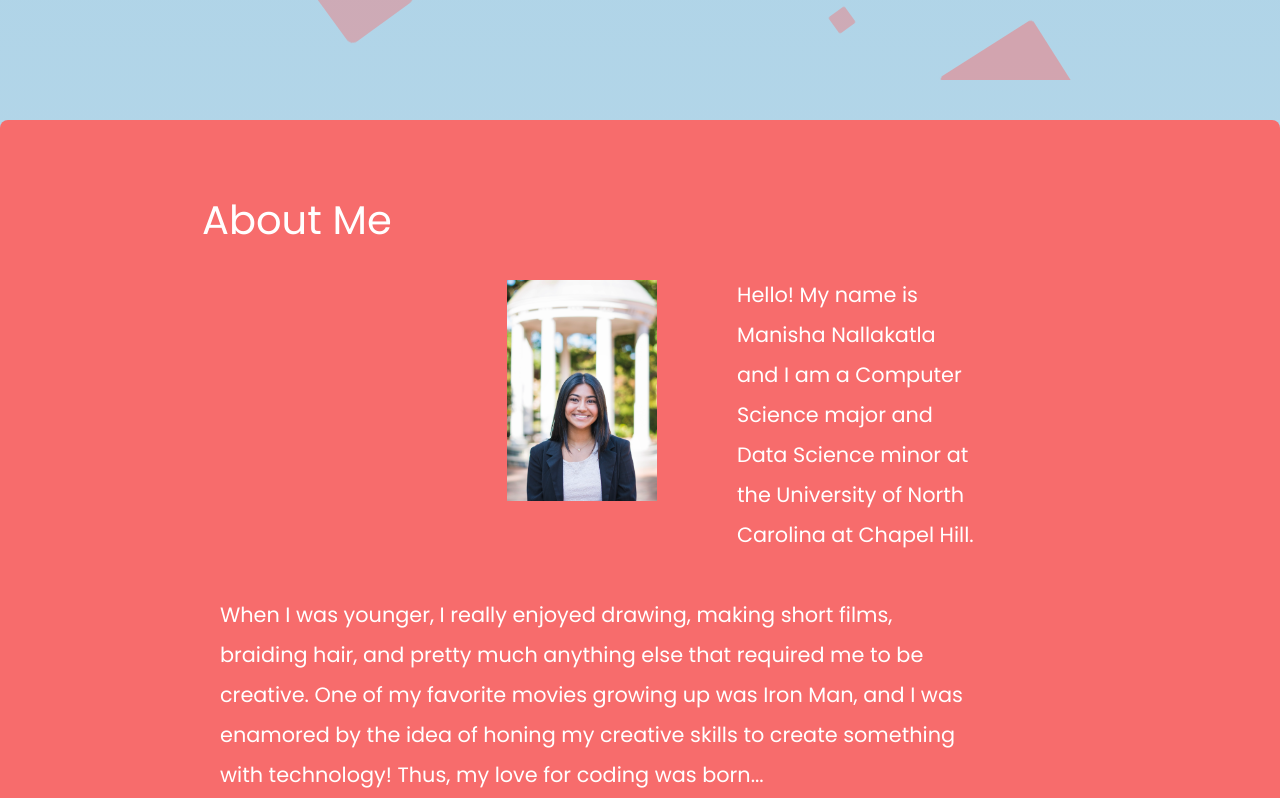
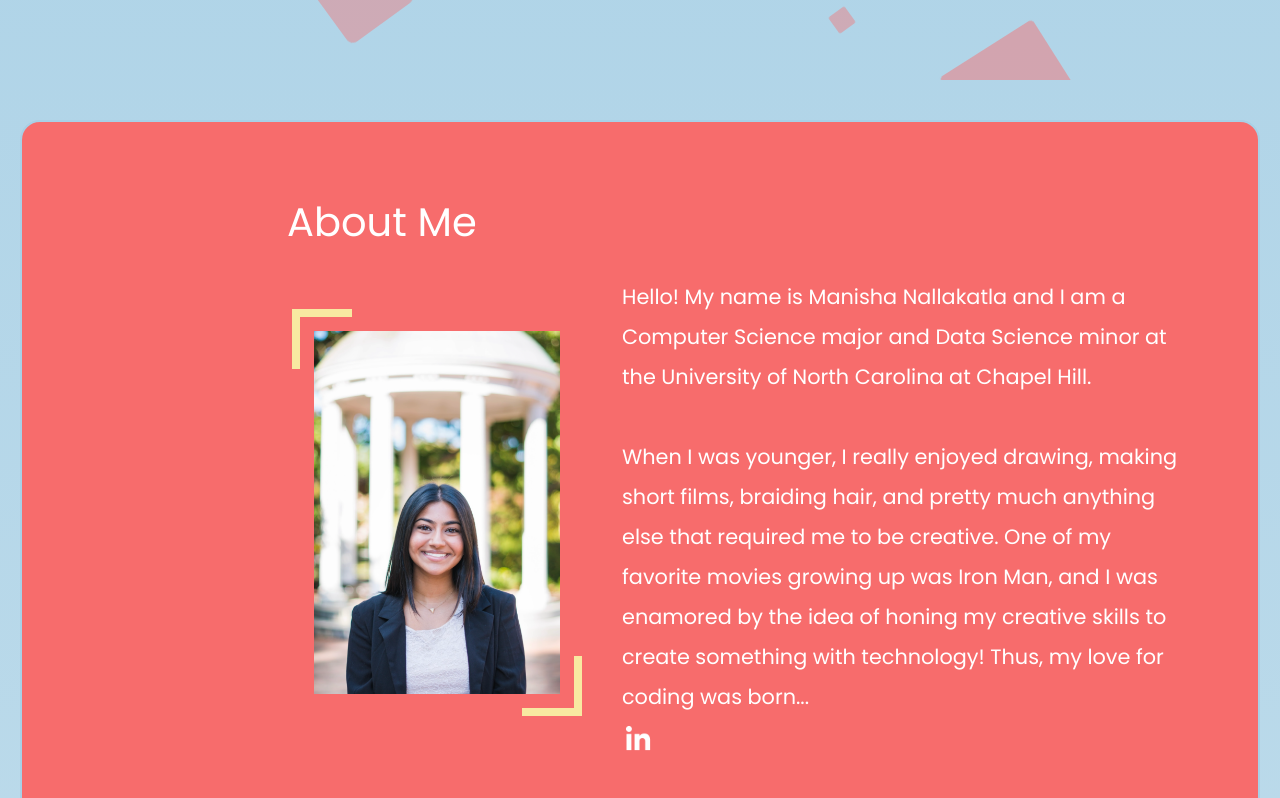
Before and after one commit to msnallak/test, an Angular app: page / in a window 1280 px wide. Shown: the part 720-1518 px from the top of the page. Built offline with nearby package versions, Linux system fonts and the light colour scheme.

Commit message:
About me

```diff
--- a/src/app/app.component.css
+++ b/src/app/app.component.css
@@ -66,19 +66,13 @@
     text-align: left;
   }
 
-  .about-box{
-    background-color: rgba(247, 108, 108); /* Set the background color with some transparency */
-    padding: 20px; /* Add padding inside the box */
-    border-radius: 8px; /* Rounded corners */ /* Add a subtle box shadow */
-    margin-top: 20px; /* Adjust the margin as needed to create space below the "Skills" section */
-    transition: background-color 0.1s ease-in-out;
-    margin-right: 0px;
-  }
-
-  .about-box:hover {
-    /* background-color: rgb(243, 94, 94);  */
-
-  }
+  .about-section {
+    padding: 20px;
+    border-radius: 20px; /* Adjust the value as needed to control the corner radius */
+    border: 2px solid #A8D0E6; /* Border color, you can change this to your preferred color */
+    margin: 20px;
+    background-color: #F76C6C; /* Background color, you can change this to your preferred color */
+    text-align: right  }
 
   .line-above {
     border-top: 1px solid #E27D60;
@@ -283,3 +277,38 @@
     }
 
 }
+
+
+img.prof {
+  --b: 8px;  /* border thickness*/
+  --s: 60px; /* size of the corner*/
+  --g: 14px; /* the gap*/
+  --c: #F8E9A1;
+
+  padding: calc(var(--b) + var(--g));
+  background-image:
+    conic-gradient(from  90deg at top    var(--b) left  var(--b),#0000 25%,var(--c) 0),
+    conic-gradient(from -90deg at bottom var(--b) right var(--b),#0000 25%,var(--c) 0);
+  background-position:
+    var(--_p,0%) var(--_p,0%),
+    calc(100% - var(--_p,0%)) calc(100% - var(--_p,0%));
+  background-size: var(--s) var(--s);
+  background-repeat: no-repeat;
+  cursor: pointer;
+  transition:
+    background-position .3s var(--_i,.3s),
+    background-size .3s calc(.3s - var(--_i,.3s));
+}
+img.alt {
+  background-image:
+    conic-gradient(from 180deg at top    var(--b) right var(--b),#0000 25%,var(--c) 0),
+    conic-gradient(from   0deg at bottom var(--b) left  var(--b),#0000 25%,var(--c) 0);
+  background-position:
+    calc(100% - var(--_p,0%)) var(--_p,0%),
+    var(--_p,0%) calc(100% - var(--_p,0%));
+}
+img:hover {
+  background-size: calc(100% - var(--g)) calc(100% - var(--g));
+  --_p: calc(var(--g)/2);
+  --_i: 0s;
+}
--- a/src/app/app.component.html
+++ b/src/app/app.component.html
@@ -122,23 +122,22 @@
       </div>
     </div>
 
-      <div class="about-box">
-          <section id="about">About Me</section>
-      <div class="info" style="margin-left:200px">
-        <div class="image-stack" style="float: left;">
-          <img src="assets/Screenshot 2023-05-26 at 10.10.20 PM.png" alt="Image 1">
-      </div>
-        <p>
+      <div class="about-section">
+          <section style="margin-left:245px" id="about">About Me</section>
+      <div class="info" style="margin-left:250px">
+        <img class='prof' src="assets/Screenshot 2023-05-26 at 10.10.20 PM.png" alt="Image Description" style="float: left; margin-right: 40px; margin-top: 32px; width: 290px; height: auto;">
+        <p style="width:900px;">
           Hello! My name is Manisha Nallakatla and I am a Computer Science major and Data Science minor at the University of North Carolina at Chapel Hill.
           <br>
           <br>
           When I was younger, I really enjoyed drawing, making short films, braiding hair, and pretty much anything else that required me to be creative. One of my favorite movies growing up was Iron Man, and I was enamored by the idea of honing my creative skills to create something with technology! Thus, my love for coding was born...
         </p>
-        <div class="linkedin-link">
+        <div style='margin-left:331px' class="linkedin-link">
           <a href="https://www.linkedin.com/in/manisha-nallakatla/" target="_blank">
-            <img src="assets/icone-linkedin-grise.png" alt="LinkedIn Profile" class="linkedin-symbol">
+            <img src="assets/displaying-19-gallery-images-for-linkedin-logo-png-25.png" alt="LinkedIn Profile" class="linkedin-symbol" style="width: 30px; height: auto;">
           </a>
         </div>
+        <br>
       </div>
       </div>
 
@@ -172,5 +171,6 @@
     <script src="https://kit.fontawesome.com/your-font-awesome-kit.js"></script>
     <script src="https://code.jquery.com/jquery-3.6.0.min.js"></script>
     <script src="https://stackpath.bootstrapcdn.com/bootstrap/4.5.2/js/bootstrap.min.js"></script>
+
   </body>
 </html>
```
Also changed, not shown: src/assets/displaying-19-gallery-images-for-linkedin-logo-png-25.png (added).
